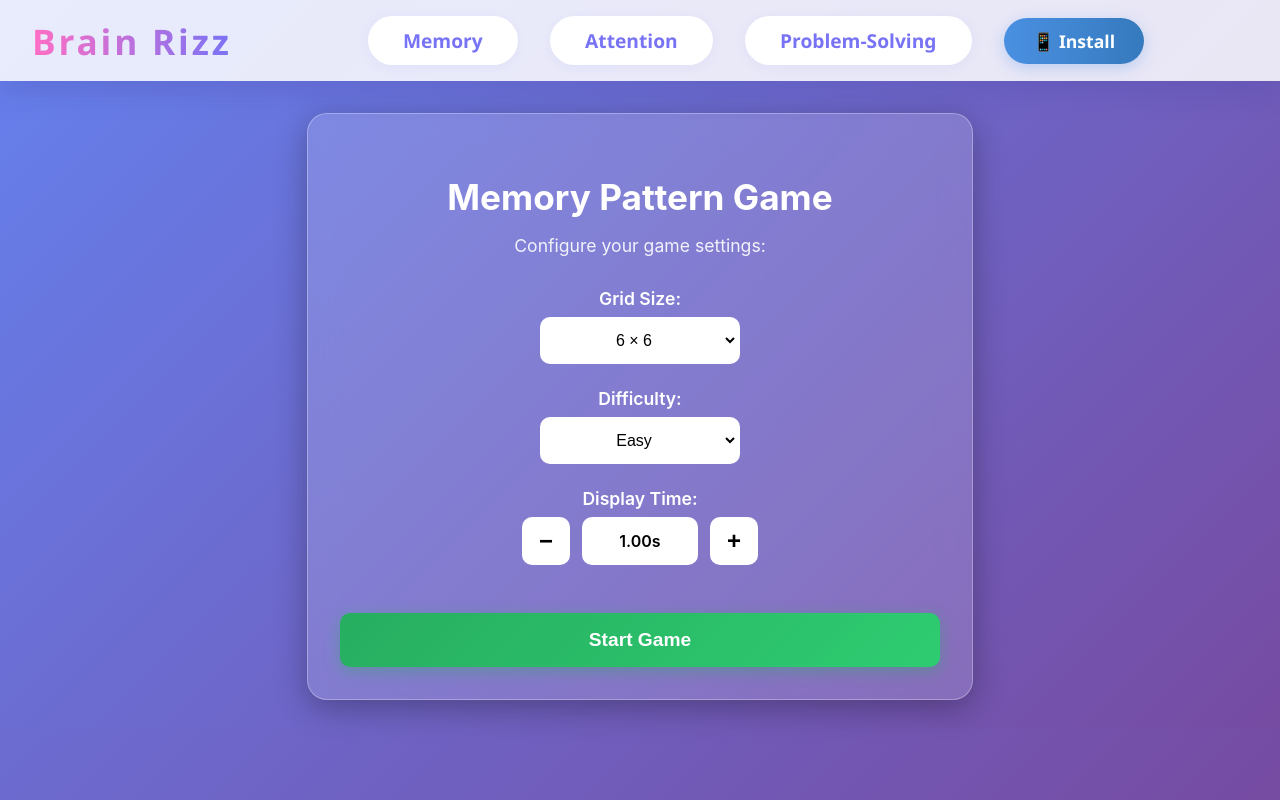
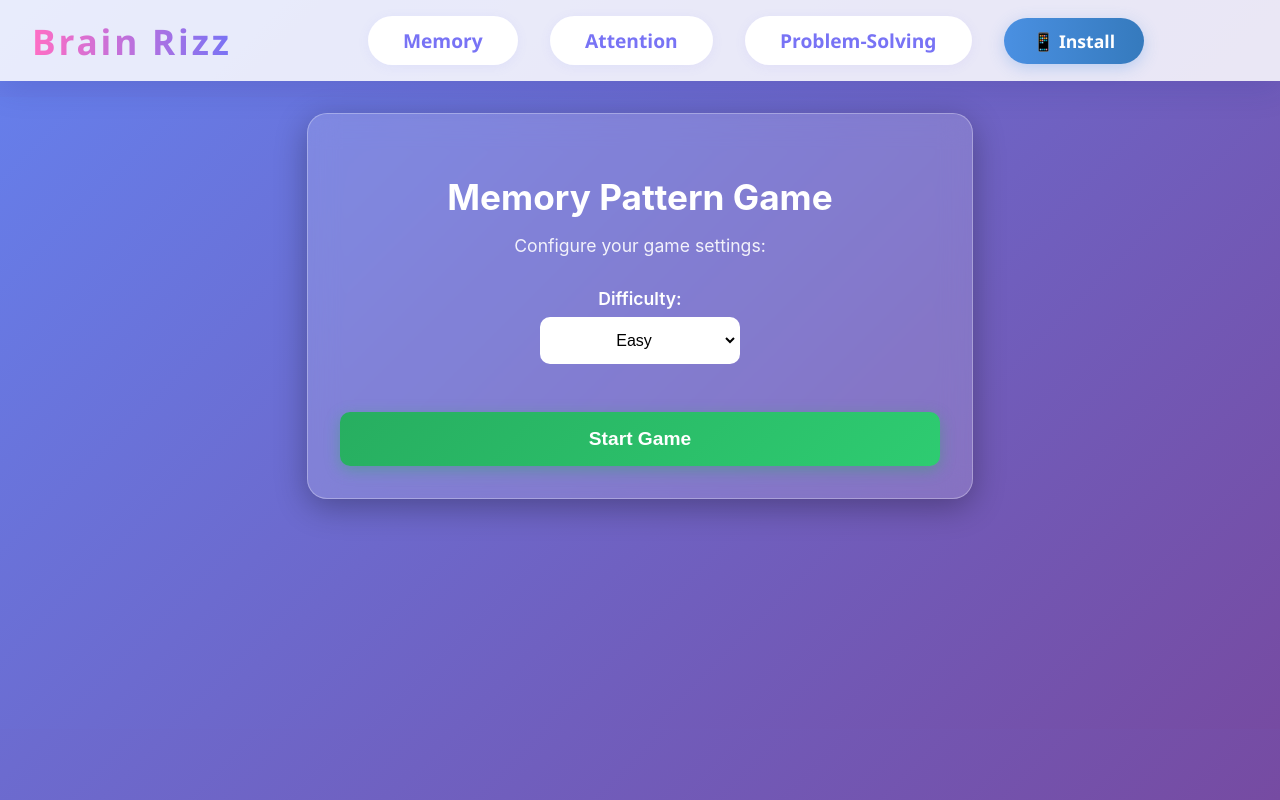
Before and after one commit to MrDanPotter/brain-rizz, a React (Create React App) app: page / in a window 1280 px wide. Built offline with nearby package versions, Linux system fonts and the light colour scheme.

Commit message:
change difficulty settings on memory game

```diff
--- a/src/pages/memory/MemoryPage.tsx
+++ b/src/pages/memory/MemoryPage.tsx
@@ -3,9 +3,7 @@ import './MemoryPage.css';
 import '../../styles/common.css';
 
 interface GameConfig {
-  gridSize: number;
   difficulty: 'easy' | 'medium' | 'hard';
-  stimulusTime: number;
   sessionRounds: number;
   inactivityTimeout: number;
 }
@@ -26,9 +24,7 @@ interface GameState {
 
 const MemoryPage: React.FC = () => {
   const [config, setConfig] = useState<GameConfig>({
-    gridSize: 6,
     difficulty: 'easy',
-    stimulusTime: 1000, // 1 second in milliseconds
     sessionRounds: 5,
     inactivityTimeout: 15000
   });
@@ -51,57 +47,20 @@ const MemoryPage: React.FC = () => {
   const stimulusTimerRef = useRef<number | null>(null);
   const feedbackTimerRef = useRef<number | null>(null);
 
-  // Calculate tile count based on difficulty and grid size
-  const getTileCountForDifficulty = useCallback((gridSize: number, difficulty: 'easy' | 'medium' | 'hard') => {
-    const min = gridSize; // N
-    const max = gridSize * (gridSize - 1); // N*(N-1)
-    const hardMax = gridSize * (gridSize - 2); // N*(N-2)
-
+  // Get grid size and tile count based on difficulty
+  const getDifficultyConfig = useCallback((difficulty: 'easy' | 'medium' | 'hard') => {
     switch (difficulty) {
       case 'easy':
-        return min;
+        return { gridSize: 5, tileCount: 7 };
+      case 'medium':
+        return { gridSize: 5, tileCount: 10 };
       case 'hard':
-        return hardMax;
-      case 'medium':
-        return Math.floor((min + hardMax) / 2);
+        return { gridSize: 6, tileCount: 12 };
       default:
-        return min;
+        return { gridSize: 5, tileCount: 7 };
     }
   }, []);
 
-  // Calculate valid tile count range based on grid size
-  const getTileCountRange = useCallback((gridSize: number) => {
-    const min = gridSize;
-    const max = gridSize * (gridSize - 1);
-    return { min, max };
-  }, []);
-
-  // Update grid size
-  const handleGridSizeChange = useCallback((newGridSize: number) => {
-    setConfig(prev => ({
-      ...prev,
-      gridSize: newGridSize
-    }));
-  }, []);
-
-  // Handle display time increments/decrements
-  const handleDisplayTimeChange = useCallback((increment: boolean) => {
-    setConfig(prev => {
-      const currentSeconds = prev.stimulusTime / 1000;
-      let newSeconds: number;
-
-      if (increment) {
-        newSeconds = Math.min(currentSeconds + 0.25, 2.5);
-      } else {
-        newSeconds = Math.max(currentSeconds - 0.25, 0.5);
-      }
-
-      return {
-        ...prev,
-        stimulusTime: Math.round(newSeconds * 1000)
-      };
-    });
-  }, []);
 
   // Generate random highlighted tiles
   const generatePattern = useCallback((size: number, count: number): Set<string> => {
@@ -253,8 +212,8 @@ const MemoryPage: React.FC = () => {
 
   // Start a new round
   const startRound = useCallback(() => {
-    const tileCount = getTileCountForDifficulty(config.gridSize, config.difficulty);
-    const highlightedTiles = generatePattern(config.gridSize, tileCount);
+    const { gridSize, tileCount } = getDifficultyConfig(config.difficulty);
+    const highlightedTiles = generatePattern(gridSize, tileCount);
 
     setGameState(prev => ({
       ...prev,
@@ -267,15 +226,15 @@ const MemoryPage: React.FC = () => {
       lastActivityTime: Date.now()
     }));
 
-    // Clear stimulus after configured time
+    // Clear stimulus after 1 second
     stimulusTimerRef.current = window.setTimeout(() => {
       setGameState(prev => ({
         ...prev,
         phase: 'recall'
       }));
       startInactivityTimer();
-    }, config.stimulusTime);
-  }, [config.gridSize, config.difficulty, config.stimulusTime, generatePattern, startInactivityTimer, getTileCountForDifficulty]);
+    }, 1000);
+  }, [config.difficulty, generatePattern, startInactivityTimer, getDifficultyConfig]);
 
   // Start new session
   const startSession = useCallback(() => {
@@ -379,19 +338,6 @@ const MemoryPage: React.FC = () => {
 
           <div className="config-options">
             <div className="config-group">
-              <label htmlFor="gridSize">Grid Size:</label>
-              <select
-                id="gridSize"
-                value={config.gridSize}
-                onChange={(e) => handleGridSizeChange(parseInt(e.target.value))}
-              >
-                {[4, 5, 6, 7].map(size => (
-                  <option key={size} value={size}>{size} × {size}</option>
-                ))}
-              </select>
-            </div>
-
-            <div className="config-group">
               <label htmlFor="difficulty">Difficulty:</label>
               <select
                 id="difficulty"
@@ -405,29 +351,6 @@ const MemoryPage: React.FC = () => {
                 <option value="medium">Medium</option>
                 <option value="hard">Hard</option>
               </select>
-            </div>
-
-            <div className="config-group">
-              <label htmlFor="stimulusTime">Display Time:</label>
-              <div className="display-time-container">
-                <button
-                  className="time-btn minus-btn"
-                  onClick={() => handleDisplayTimeChange(false)}
-                  aria-label="Decrease display time by 0.25 seconds"
-                >
-                  −
-                </button>
-                <div className="time-display">
-                  {(config.stimulusTime / 1000).toFixed(2)}s
-                </div>
-                <button
-                  className="time-btn plus-btn"
-                  onClick={() => handleDisplayTimeChange(true)}
-                  aria-label="Increase display time by 0.25 seconds"
-                >
-                  +
-                </button>
-              </div>
             </div>
           </div>
 
@@ -481,7 +404,7 @@ const MemoryPage: React.FC = () => {
 
         {gameState.phase === 'recall' && (
           <button className="submit-btn" onClick={submitRound}>
-            Submit ({gameState.selectedTiles.size}/{getTileCountForDifficulty(config.gridSize, config.difficulty)})
+            Submit ({gameState.selectedTiles.size}/{getDifficultyConfig(config.difficulty).tileCount})
           </button>
         )}
       </div>
@@ -490,12 +413,12 @@ const MemoryPage: React.FC = () => {
         <div
           className="game-grid"
           style={{
-            gridTemplateColumns: `repeat(${config.gridSize}, 1fr)`,
-            gridTemplateRows: `repeat(${config.gridSize}, 1fr)`
+            gridTemplateColumns: `repeat(${getDifficultyConfig(config.difficulty).gridSize}, 1fr)`,
+            gridTemplateRows: `repeat(${getDifficultyConfig(config.difficulty).gridSize}, 1fr)`
           }}
         >
-          {Array.from({ length: config.gridSize }, (_, row) =>
-            Array.from({ length: config.gridSize }, (_, col) => renderCell(row, col))
+          {Array.from({ length: getDifficultyConfig(config.difficulty).gridSize }, (_, row) =>
+            Array.from({ length: getDifficultyConfig(config.difficulty).gridSize }, (_, col) => renderCell(row, col))
           )}
         </div>
       </div>
```
